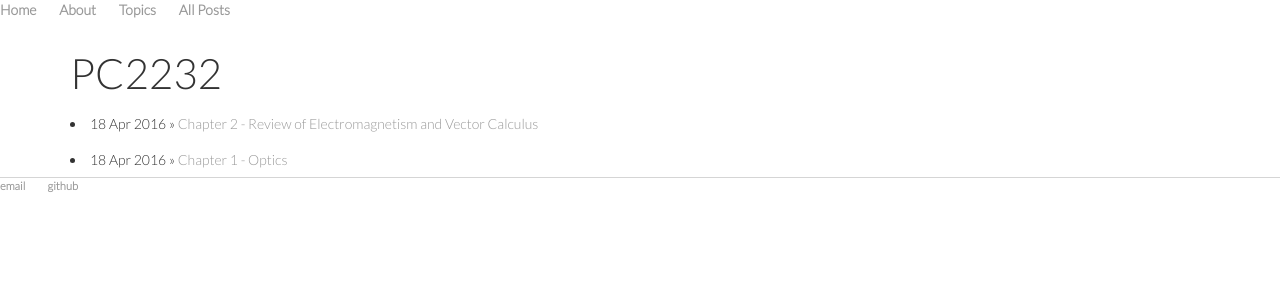
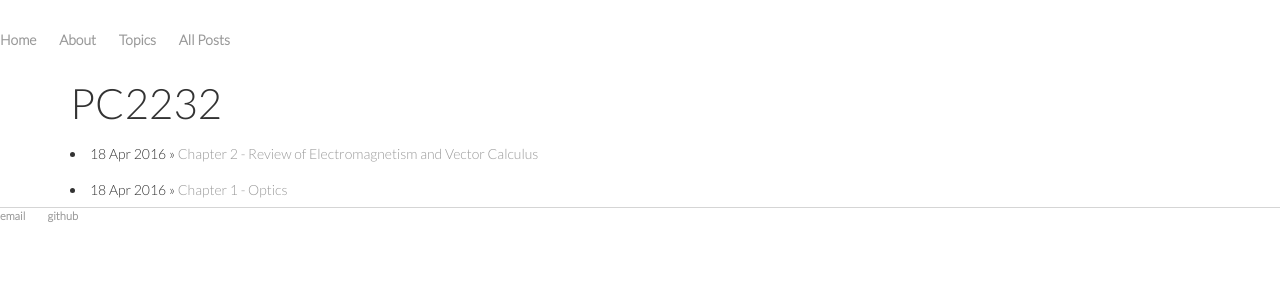
Before and after one commit to serriferous/initial.github.io, a Jekyll site: the page built from PC2232.html, in a window 1280 px wide. Shown: the top 300 px of the page. Built offline with Jekyll 4.4.1, drawn with Linux system fonts in a browser that asks for light colours.

Commit message:
Update main.css

```diff
--- a/css/main.css
+++ b/css/main.css
@@ -4,12 +4,12 @@
    width: 100%;
    height: 80px;
    border: 1 px solid;
-   margin: 0 auto;
+   margin: 30px auto;
 }
 
 body{
   padding: 0;
-  margin: 0
+  margin: 30px auto;
 }
 
 nav ul, footer ul {
```
